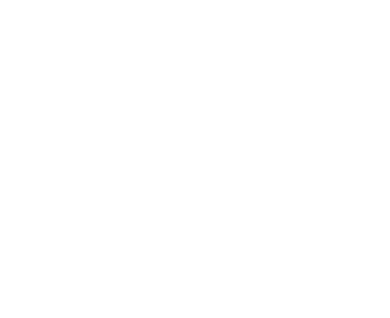
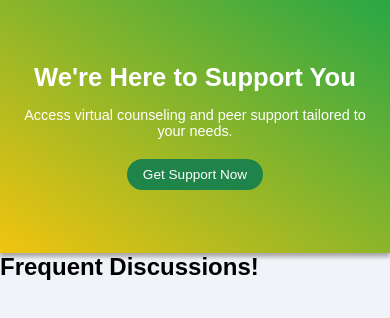
Before and after one commit to SHREYASHTYAGI/Innotech, a plain HTML site: page s2.html in a window 390 px wide. Drawn offline with Linux system fonts and the light colour scheme.

Commit message:
added source 2

```diff
--- a/s2.html
+++ b/s2.html
@@ -0,0 +1,103 @@
+<!DOCTYPE html>
+<html lang="en">
+<head>
+  <meta charset="UTF-8">
+  <meta name="viewport" content="width=device-width, initial-scale=1.0">
+  <title>Virtual Support Page</title>
+  <style>
+    * {
+      margin: 0;
+      padding: 0;
+      box-sizing: border-box;
+      font-family: Arial, sans-serif;
+    }
+
+    body {
+      background-color: #f0f4f8;
+      font-family: 'Poppins', sans-serif;
+    }
+
+    header {
+      display: flex;
+      justify-content: center;
+      align-items: center;
+      text-align: center;
+      flex-direction: column;
+      height: 30vh;
+      width: 100vw;
+      background: linear-gradient(to bottom left, #28a745, #f1c40f);
+      color: #fff;
+      padding: 20px;
+      box-shadow: 0px 4px 4px rgba(148, 141, 141, 0.737);
+    }
+
+    h1 {
+      font-size: 2.5rem;
+      margin-bottom: 10px;
+    }
+
+    p {
+      font-size: 1.2rem;
+      margin-bottom: 20px;
+    }
+
+    button {
+      background-color: #1e8449;
+      color: #fff;
+      border: none;
+      padding: 12px 20px;
+      border-radius: 25px;
+      font-size: 1rem;
+      cursor: pointer;
+      transition: background-color 0.3s, transform 0.2s;
+    }
+
+    button:hover {
+      background-color: #148f77;
+      transform: translateY(-3px);
+    }
+
+    @media (max-width:768px){
+      h1{
+        font-size: 2.1rem;
+      margin-bottom: 15px;
+      }
+      p{
+        font-size: 1.4rem;
+      }
+    button{
+      font-size: 1rem;
+    }
+    }
+
+    @media (max-width: 480px) {
+      h1 {
+        font-size: 1.6rem;
+      }
+
+      p {
+        font-size: 0.9rem;
+      }
+
+      button {
+        padding: 8px 16px;
+        font-size: 0.85rem;
+      }
+    }
+
+  </style>
+</head>
+<body>
+  <header>
+    <h1>We're Here to Support You</h1>
+    <p>Access virtual counseling and peer support tailored to your needs.</p>
+    <button>Get Support Now</button>
+
+
+  </header>
+  <div id="faq">
+    <h2>Frequent Discussions!</h2>
+
+  </div>
+</body>
+</html>
```
Also changed, not shown: s1.html (+8 -4 lines), 31d51256-e93d-4cd7-a96a-6482f33b5789.jpg (added).
